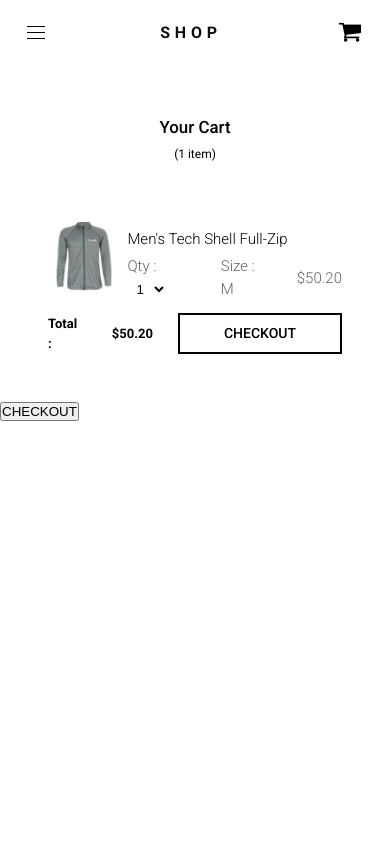
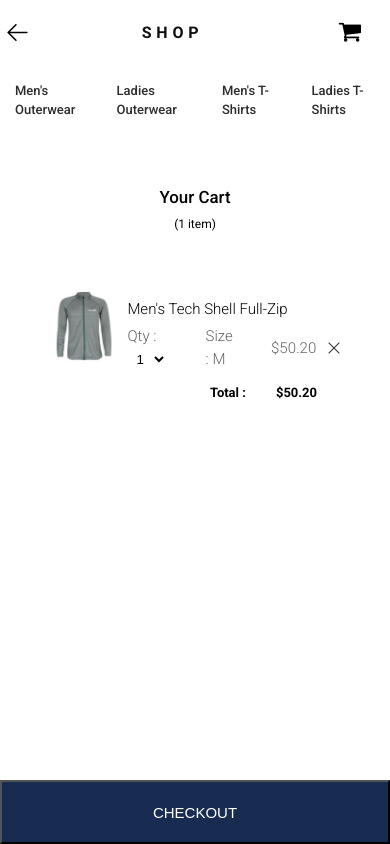
Before and after one commit to shubhamCda/shubham-polymer-shop, a plain HTML site: page cart.html in a window 390 px wide. Drawn offline with Linux system fonts and the light colour scheme.

Commit message:
Add shop-tab in navbar

```diff
--- a/cart.html
+++ b/cart.html
@@ -12,9 +12,15 @@
 
 <body>
   <nav>
+    <header>
       <div class="left-section">
-      <a class="hamberger-menu" href="">
-        <img src="images/icons/hamburger-menu.svg" alt="" srcset="">
+        <a class="arrow" href="./mens-outerwear.html">
+          <!-- <img src="images/icons/hamburger-menu.svg" alt="" srcset=""> -->
+          <svg xmlns="http://www.w3.org/2000/svg" fill="none" viewBox="0 0 24 24" stroke-width="1.5"
+            stroke="currentColor" class="size-6">
+            <path stroke-linecap="round" stroke-linejoin="round" d="M10.5 19.5 3 12m0 0 7.5-7.5M3 12h18" />
+          </svg>
+
         </a>
       </div>
       <div class="middle-section">
@@ -28,7 +34,13 @@
           <a href="./cart.html"><i class="fa fa-shopping-cart" style="font-size:24px"></i></a>
         </div>
       </div>
-
+    </header>
+    <div class="category-section">
+      <shop-tab><a href="./mens-outerwear.html">Men's Outerwear</a></shop-tab>
+      <shop-tab><a href="./ladies-outerwear.html">Ladies Outerwear</a></shop-tab>
+      <shop-tab><a href="./mens-t-shirts.html">Men's T-Shirts</a></shop-tab>
+      <shop-tab><a href="./ladies-t-shirts.html">Ladies T-Shirts</a></shop-tab>
+    </div>
   </nav>
   <div class="main-content">
     <div class="cart-section">
@@ -75,19 +87,15 @@
           <p class="total-text">Total :</p>
           <p class="total-amount">$50.20</p>
           <shop-button>
-            <div>
-              <a href="./checkout.html">CHECKOUT</a>
-            </div>
+            <a class="chk-btn" href="./checkout.html">CHECKOUT</a>
           </shop-button>
         </div>
       </div>
 
     </div>
   </div>
+  <button class="checkout-button"><a href="./checkout.html">CHECKOUT</a></button>
 
-  <a href="./checkout.html">
-    <button class="checkout-button">CHECKOUT</button>
-  </a>
   </div>
   </div>
 </body>
--- a/styles/cart.css
+++ b/styles/cart.css
@@ -6,17 +6,17 @@
   margin-top: 50px;
 }
 
-.header{
+.header {
   text-align: center;
 }
 
-.header h1{
+.header h1 {
   margin: 0 0 4px 0;
   font-size: 1.3em;
   font-weight: 500;
 }
 
-.header span{
+.header span {
   font-size: 12px;
 }
 
@@ -53,7 +53,7 @@
   align-items: center;
 }
 
-.cancel{
+.cancel {
   width: 16px;
 }
 
@@ -107,7 +107,9 @@
 }
 
 #cancel-image {
-  display: none;
+  display: block;
+  margin-left: 2.5vw;
+  width: 16px;
 }
 
 .total {
@@ -131,6 +133,28 @@
 .total-amount {
   margin-left: 30px;
   margin-right: 25px;
+}
+
+shop-button .chk-btn {
+  display: none;
+}
+
+.checkout-button {
+
+  display: block;
+  position: fixed;
+  bottom: 0px;
+  width: 100%;
+  height: 64px;
+
+  font-size: 15px;
+  font-weight: 500;
+  background-color: rgb(23, 44, 80);
+  margin-top: 30px;
+}
+.checkout-button a{
+  color: #fff;
+  text-decoration: none;
 }
 
 @media (min-width:768px) {
@@ -223,14 +247,19 @@
     padding: 8px 48px;
     display: block;
   }
-  .checkout a{
+
+  .checkout a {
     text-decoration: none;
     font-size: 14px;
     color: black;
     font-weight: 400;
   }
 
-  .checkout-button{
+  shop-button .chk-btn {
+    display: block;
+  }
+
+  .checkout-button {
     display: none;
   }
 
--- a/styles/shop-home.css
+++ b/styles/shop-home.css
@@ -14,7 +14,7 @@ body {
   min-height: 100vh;
 }
 
-nav {
+nav > header {
   display: flex;
   justify-content: space-between;
   flex-direction: row;
@@ -40,15 +40,28 @@ nav {
 }
 
 .left-section {
+  width: 35px;
   display: flex;
   align-items: center;
+  justify-content: space-around;
 }
 
-.hamberger-menu img {
+.hamberger-menu svg{
+  text-decoration: none;
+  color: black;
   display: block;
   height: 24px;
   margin-left: 24px;
   margin-right: 24px;
+}
+
+.arrow{
+  transform: rotate(0turn);
+  height: 25px;
+  width: 25px;
+  text-decoration: none;
+  color: black;
+  /* padding: 20px; */
 }
 
 .middle-section {
@@ -191,7 +204,7 @@ h2 {
 }
 
 @media (min-width: 767px) {
-  .hamberger-menu img {
+  .hamberger-menu svg {
     display: none;
   }
 
```
Also changed, not shown: checkout.html (+14 -5 lines), index.html (+10 -4 lines), ladies-outerwear.html (+10 -12 lines), ladies-t-shirts.html (+11 -12 lines), mens-outerwear.html (+11 -9 lines), mens-t-shirts.html (+11 -10 lines), single-item.html (+14 -7 lines), styles/single-item.css (+8 -28 lines). Lines whose indentation alone changed are shown as unchanged.
